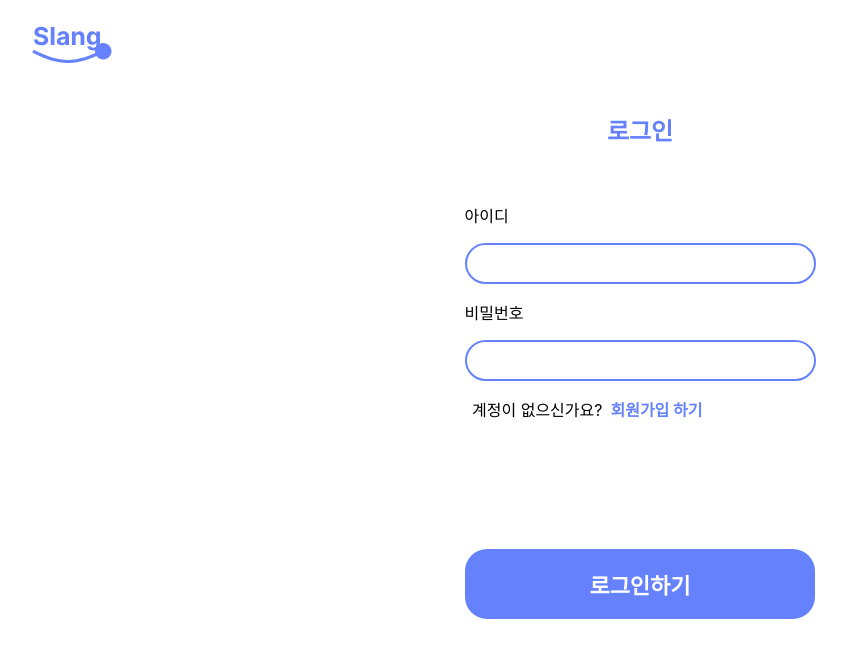
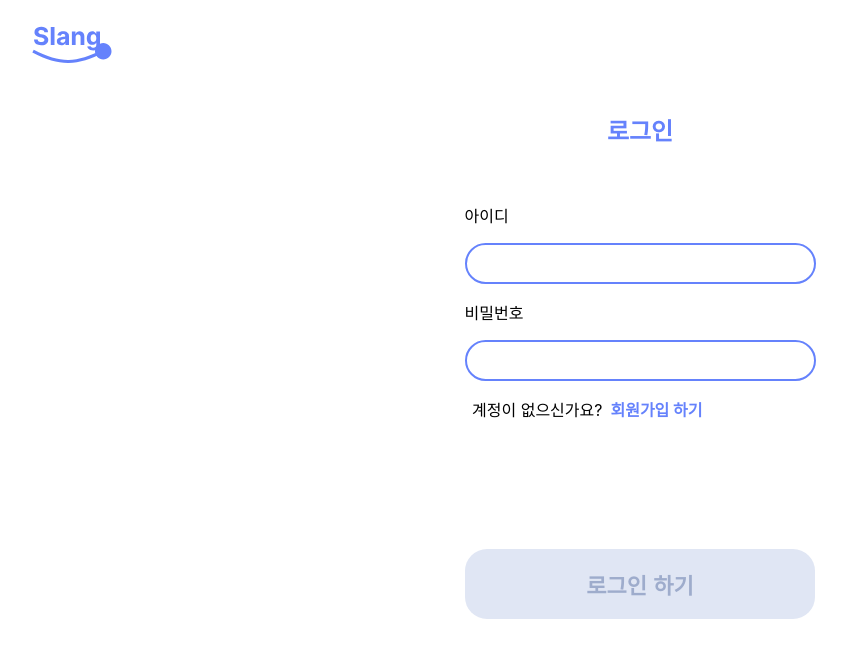
Before and after one commit to the-best-coding-stager/Fontend, a React (Create React App) app: page /login in a window 1280 px wide. Shown: the top 658 px of the page, without its empty margins (0-847 px from the left). Built offline with nearby package versions, Linux system fonts and the light colour scheme.

Commit message:
ui : 입력 유무에 따라 로그인 버튼 디자인 적용

```diff
--- a/src/pages/login.js
+++ b/src/pages/login.js
@@ -1,9 +1,20 @@
 import styled from "styled-components";
 import { ReactComponent as logo } from "../images/slang.svg";
 import { useNavigate } from "react-router-dom";
+import { useState } from "react";
 
 const Login = () => {
+  const [id, setId] = useState("");
+  const [password, setPassword] = useState("");
   const navigate = useNavigate();
+
+  const handleIdChange = (e) => {
+    setId(e.target.value);
+  };
+
+  const handlePasswordChange = (e) => {
+    setPassword(e.target.value);
+  };
 
   const handleNavigate = () => {
     navigate("/signup");
@@ -21,17 +32,19 @@ const Login = () => {
           <Title>로그인</Title>
           <Box>
             <P>아이디</P>
-            <Input />
+            <InputId onChange={handleIdChange} value={id} />
           </Box>
           <Box>
             <P>비밀번호</P>
-            <Input />
+            <InputPW onChange={handlePasswordChange} value={password} />
           </Box>
           <Row>
             <P>계정이 없으신가요?</P>
             <A onClick={handleNavigate}>회원가입 하기</A>
           </Row>
-          <Btn>로그인하기</Btn>
+          <Btn id={id} password={password}>
+            로그인 하기
+          </Btn>
         </Container>
       </LoginContainer>
     </>
@@ -81,7 +94,7 @@ const P = styled.p`
   align-self: flex-start;
 `;
 
-const Input = styled.input`
+const InputId = styled.input`
   width: 330px;
   height: 35px;
   border-radius: 40px;
@@ -90,14 +103,17 @@ const Input = styled.input`
   font-size: 15px;
 `;
 
+const InputPW = styled(InputId)``;
+
 const Btn = styled.button`
-  background-color: #6582fc;
+  background-color: ${(props) =>
+    props.id && props.password ? "#6582fc" : "#E0E6F4"};
   width: 350px;
   height: 70px;
   border-radius: 22px;
   border: none;
   font-weight: 600;
-  color: white;
+  color: ${(props) => (props.id && props.password ? "white" : "#9EACCC")};
   font-size: 22px;
   margin-top: 7rem;
   cursor: pointer;
```
